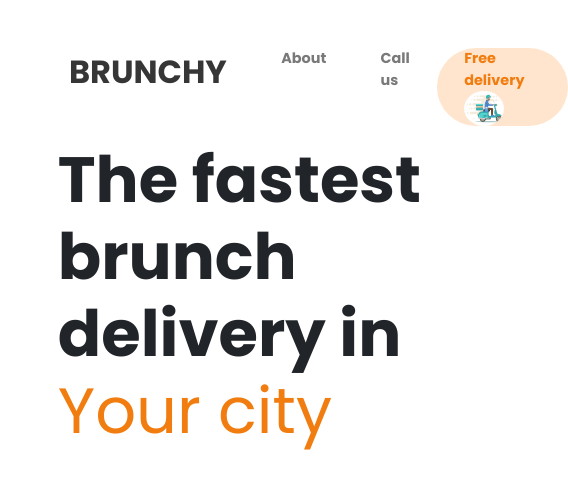
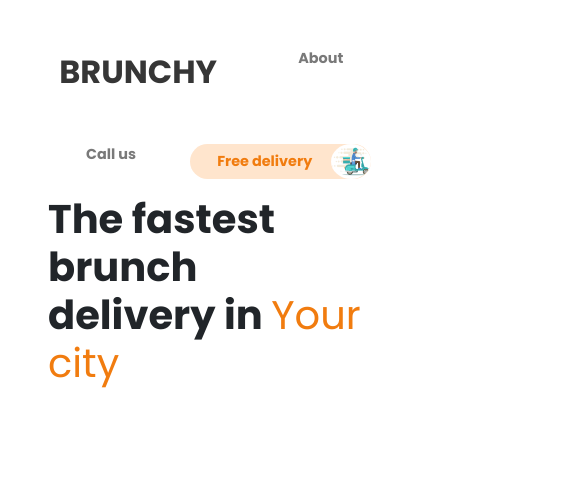
Before and after one commit to VentsislavKostadinov/shopping-cart, a React (Create React App) app: page / in a window 390 px wide. Shown: the top 488 px of the page, 568 px wide, since content can reach past the window. Built offline with nearby package versions, Linux system fonts and the light colour scheme; the HTML template or start-up script is replaced by a standard one.

Commit message:
modify components structure

```diff
--- a/src/App.jsx
+++ b/src/App.jsx
@@ -1,6 +1,6 @@
-import styles from "./style/App.module.scss";
-import Navigation from "./Navigation";
-import Banner from "./Banner";
+import styles from "../src/style/App.module.scss";
+import Navigation from "../src/components/Navigation";
+import Banner from "../src/components/Banner";
 
 function App() {
   return (
--- a/src/Banner.jsx
+++ b/src/components/Banner.jsx
@@ -1,7 +1,6 @@
-import styles from "./style/Banner.module.scss";
+import styles from "../style/Banner.module.scss";
 
 const Banner = () => {
-
     return (
         <div className={styles.bannerWrapper}>
             <div className={styles.banner}>
--- a/src/Navigation.jsx
+++ b/src/components/Navigation.jsx
@@ -1,5 +1,5 @@
-import styles from "./style/Navigation.module.scss";
-import freeDeliveryImage from "./assets/images/free-delivery.png";
+import styles from "../style/Navigation.module.scss";
+import freeDeliveryImage from "../assets/images/free-delivery.png";
 const Navigation = () => {
 
     return (
--- a/src/style/App.module.scss
+++ b/src/style/App.module.scss
@@ -1,4 +1,4 @@
 .app {
     width: 95%;
-    margin: auto;
+   // margin: auto;
 }
--- a/src/style/Banner.module.scss
+++ b/src/style/Banner.module.scss
@@ -2,7 +2,8 @@
 @import "./global/fonts";
 
 .bannerWrapper {
-  padding-left: 3rem;
+    padding-left: 3rem;
+
     .banner {
         width: 480px;
         font-weight: 600;
@@ -17,3 +18,16 @@
         font-family: Poppins-Regular, serif;
     }
 }
+
+@media (max-width: 769px) {
+    .bannerWrapper {
+        .banner {
+            width: 100%;
+
+            h2 {
+                font-size: 2.5rem;
+            }
+        }
+    }
+
+}
--- a/src/style/Navigation.module.scss
+++ b/src/style/Navigation.module.scss
@@ -4,6 +4,8 @@
 nav {
   ul {
     display: flex;
+    flex-wrap: wrap;
+    flex: 1 0 0%;
     list-style: none;
 
     li:first-child {
@@ -49,3 +51,11 @@ nav {
   }
 
 }
+
+@media (max-width: 768px) {
+  nav {
+    li:not(:first-child) {
+      margin-left: auto;
+    }
+  }
+}
```
Also changed, not shown: src/App.css (added).
